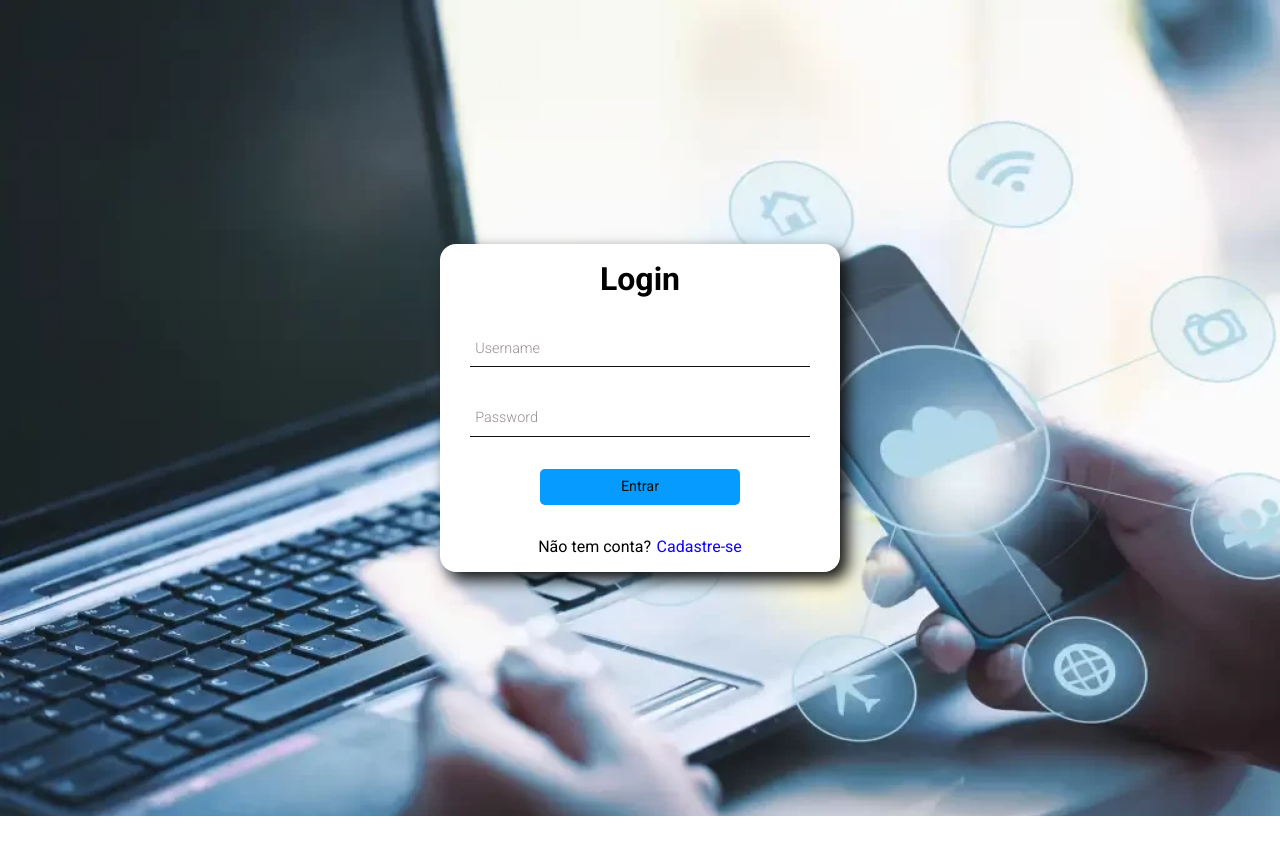
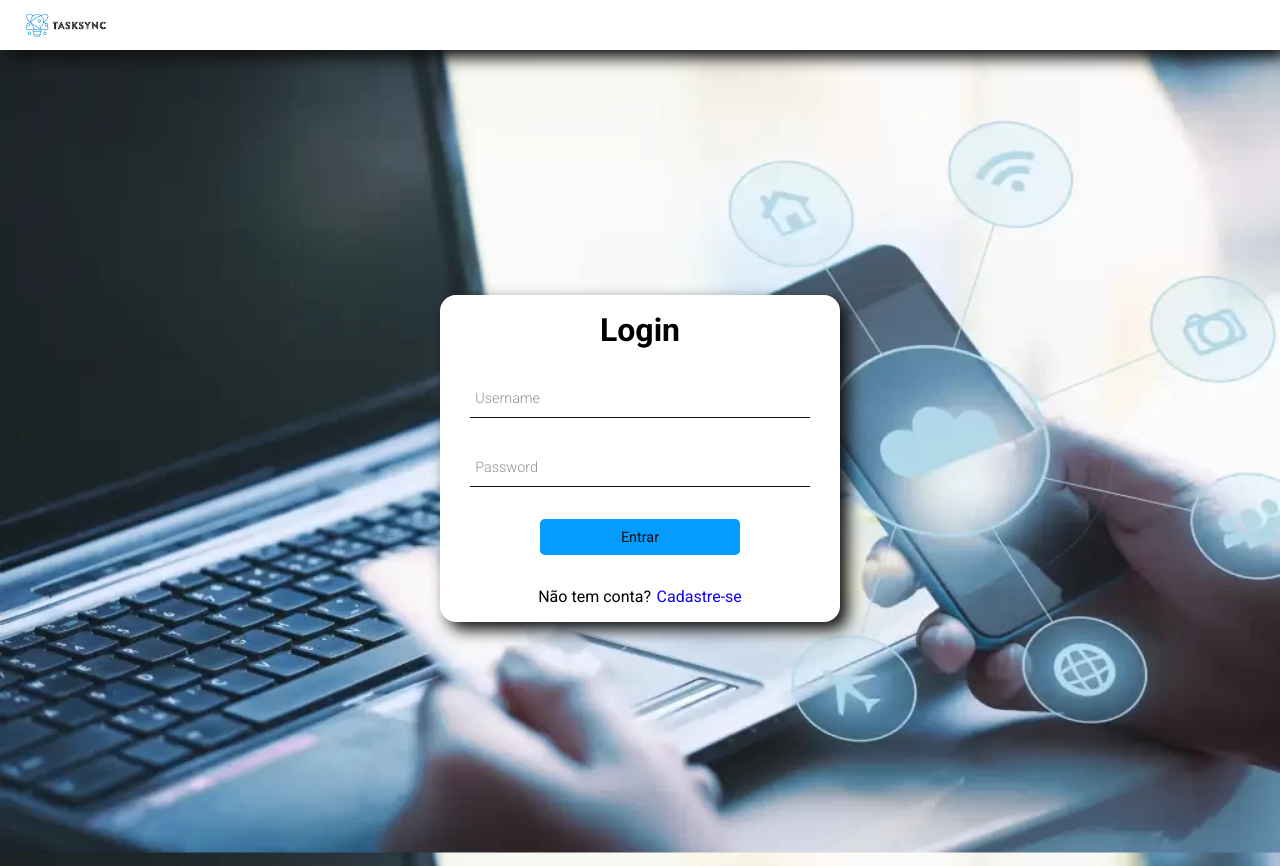
Before and after one commit to iSantanaaH/Projeto-Quadro, a React (Vite) app in the folder front-end_react/: page /login in a window 1280 px wide. Before the commit the page ends 816 px from the top, so only its background shows below. Built offline with nearby package versions, Linux system fonts and the light colour scheme.

Commit message:
update front-end

```diff
--- a/front-end_react/src/components/CardTask.tsx
+++ b/front-end_react/src/components/CardTask.tsx
@@ -15,7 +15,10 @@ const CardTask = () => {
             <div className={styles.cardHeader}>
               <div className={styles.mainCardHeader}>
                 <div className={styles.containerTitle}>
-                  <textarea className={styles.firstTitleCard}>A fazer</textarea>
+                  <textarea
+                    id="textCardTask"
+                    className={styles.firstTitleCard}
+                  ></textarea>
                 </div>
 
                 <div className={styles.containerButton}>
--- a/front-end_react/src/components/NavBar.tsx
+++ b/front-end_react/src/components/NavBar.tsx
@@ -1,6 +1,6 @@
 import { useState } from "react";
 import styles from "../styles/NavBar.module.css";
-import { FcSearch } from "react-icons/fc";
+import { BiSearch } from "react-icons/bi";
 import { HiOutlineUser } from "react-icons/hi";
 
 const NavBar = () => {
@@ -19,13 +19,20 @@ const NavBar = () => {
 
   return (
     <nav className={styles.navBarContainer}>
+      <div className={styles.containerImageLogo}>
+        <a href="/">
+          <figure>
+            <img src="images/task3.png" alt="Logo" />
+          </figure>
+        </a>
+      </div>
       <div className={styles.containerTitle}>
-        <h2>Quadro de Tarefas</h2>
+        <h2>Gestão de Tarefas</h2>
       </div>
       <div className={styles.containerInputSearch}>
         <input type="search" placeholder="Search" />
         <button type="button">
-          <FcSearch />
+          <BiSearch />
         </button>
         <div className={styles.userMenu}>
           <button
@@ -36,9 +43,16 @@ const NavBar = () => {
             <HiOutlineUser />
           </button>
           {clickIconUser && (
-            <div className={`${styles.divBackUserDropdown}`} onClick={handleDisableDronpdownUser}>
+            <div
+              className={`${styles.divBackUserDropdown}`}
+              onClick={handleDisableDronpdownUser}
+            >
               <div
-                className={`${styles.userDropdown} ${dropdownUserFocused === false ? styles.focusIconUserDisable : ""}`}
+                className={`${styles.userDropdown} ${
+                  dropdownUserFocused === false
+                    ? styles.focusIconUserDisable
+                    : ""
+                }`}
               >
                 <a href="/login">Login</a>
                 <a href="/registrar">Cadastrar</a>
--- /dev/null
+++ b/front-end_react/src/components/SecondaryNavBar.tsx
@@ -0,0 +1,17 @@
+import styles from "../styles/SecondaryNavBar.module.css";
+
+const SecondaryNavBar = () => {
+  return (
+    <nav className={styles.navBarContainer}>
+      <div className={styles.containerImageLogo}>
+        <a href="/">
+          <figure>
+            <img src="images/task3.png" alt="Logo" />
+          </figure>
+        </a>
+      </div>
+    </nav>
+  );
+};
+
+export default SecondaryNavBar;
--- a/front-end_react/src/index.css
+++ b/front-end_react/src/index.css
@@ -1,10 +1,12 @@
 * {
   padding: 0;
   margin: 0;
-  font-family: 'Roboto', sans-serif;
+  font-family: "Roboto", sans-serif;
 }
 
 .body-with-background {
   box-sizing: border-box;
-  background: #262828;
+  background: linear-gradient(rgba(0, 0, 0, 0.5), rgba(0, 0, 0, 0.5)),
+    url("images/background.png") no-repeat fixed center;
+  background-size: cover;
 }
--- a/front-end_react/src/pages/Login.tsx
+++ b/front-end_react/src/pages/Login.tsx
@@ -1,6 +1,12 @@
+{/* Outros */}
 import React, { useState } from "react";
+import { Helmet } from "react-helmet";
+
+{/* Estilos */}
 import styles from "../styles/FormLoginUser.module.css";
-import { Helmet } from "react-helmet";
+
+{/* Componentes */}
+import SecondaryNavBar from "../components/SecondaryNavBar";
 
 const LoginPage = () => {
   const [emailInputValue, setEmailInputValue] = useState("");
@@ -33,6 +39,7 @@ const LoginPage = () => {
 
   return (
     <>
+    <SecondaryNavBar />
       <Helmet>
         <style>
           {`
--- a/front-end_react/src/pages/Register.tsx
+++ b/front-end_react/src/pages/Register.tsx
@@ -1,6 +1,12 @@
+{/* Outros */}
 import React, { useState } from "react";
+import { Helmet } from "react-helmet";
+
+{/* Estilos */}
 import styles from "../styles/FormRegisterUser.module.css";
-import { Helmet } from "react-helmet";
+
+{/* Componentes */}
+import SecondaryNavBar from "../components/SecondaryNavBar";
 
 const RegisterPage = () => {
   const [usernameInputValue, setUsernameInputValue] = useState("");
@@ -66,6 +72,7 @@ const RegisterPage = () => {
 
   return (
     <>
+    <SecondaryNavBar />
       <Helmet>
         <style>
           {`
--- a/front-end_react/src/styles/NavBar.module.css
+++ b/front-end_react/src/styles/NavBar.module.css
@@ -1,5 +1,7 @@
 :root {
   --gray: #d5d5d5;
+  --white-full: #fff;
+  --back-full: #111;
 }
 
 .navBarContainer {
@@ -8,20 +10,26 @@
   display: flex;
   align-items: center;
   justify-content: space-between;
-    background: var(--gray);
+  background: var(--white-full);
 }
 
 .containerInputSearch {
   display: flex;
 }
 
-.containerInputSearch input{
+.containerInputSearch input {
   font-size: 0.9rem;
   padding: 0.3rem;
 }
 
+.containerInputSearch input:focus {
+    background: var(--gray);
+    color: var(--black-full);
+    transition: 0.3s;
+}
+
 .containerInputSearch button {
-    font-size: 0.8rem;
+  font-size: 1rem;
   padding: 0.3rem;
   margin: 0 0.5rem 0 0;
 }
@@ -43,7 +51,7 @@
   position: absolute;
   display: flex;
   flex-direction: column;
-    top: 3rem;
+  top: 3.5rem;
   right: 1.5rem;
   background: var(--gray);
   padding: 0.5rem;
@@ -63,3 +71,11 @@
 .userDropdown a {
   margin: 0.5rem 0 0.3rem 0;
 }
+
+.containerImageLogo {
+    margin: 0.3rem 0 0.1rem 0.5rem;
+}
+
+.containerImageLogo img {
+  width: 5rem;
+}
--- /dev/null
+++ b/front-end_react/src/styles/SecondaryNavBar.module.css
@@ -0,0 +1,22 @@
+:root {
+  --gray: #d5d5d5;
+  --white-full: #fff;
+  --back-full: #111;
+}
+
+.navBarContainer {
+  padding: 0.1rem;
+  margin: 0 0 1rem 0;
+  display: flex;
+  align-items: center;
+  background: var(--white-full);
+  filter: drop-shadow(0.5rem 0.5rem 0.5rem var(--back-full));
+}
+
+.containerImageLogo {
+  margin: 0.8rem 0 0.5rem 1.5rem;
+}
+
+.containerImageLogo img {
+  width: 5rem;
+}
```
Also changed, not shown: front-end_react/public/images/background.png (added), front-end_react/public/images/task3.png (added). Lines whose indentation alone changed are shown as unchanged.
